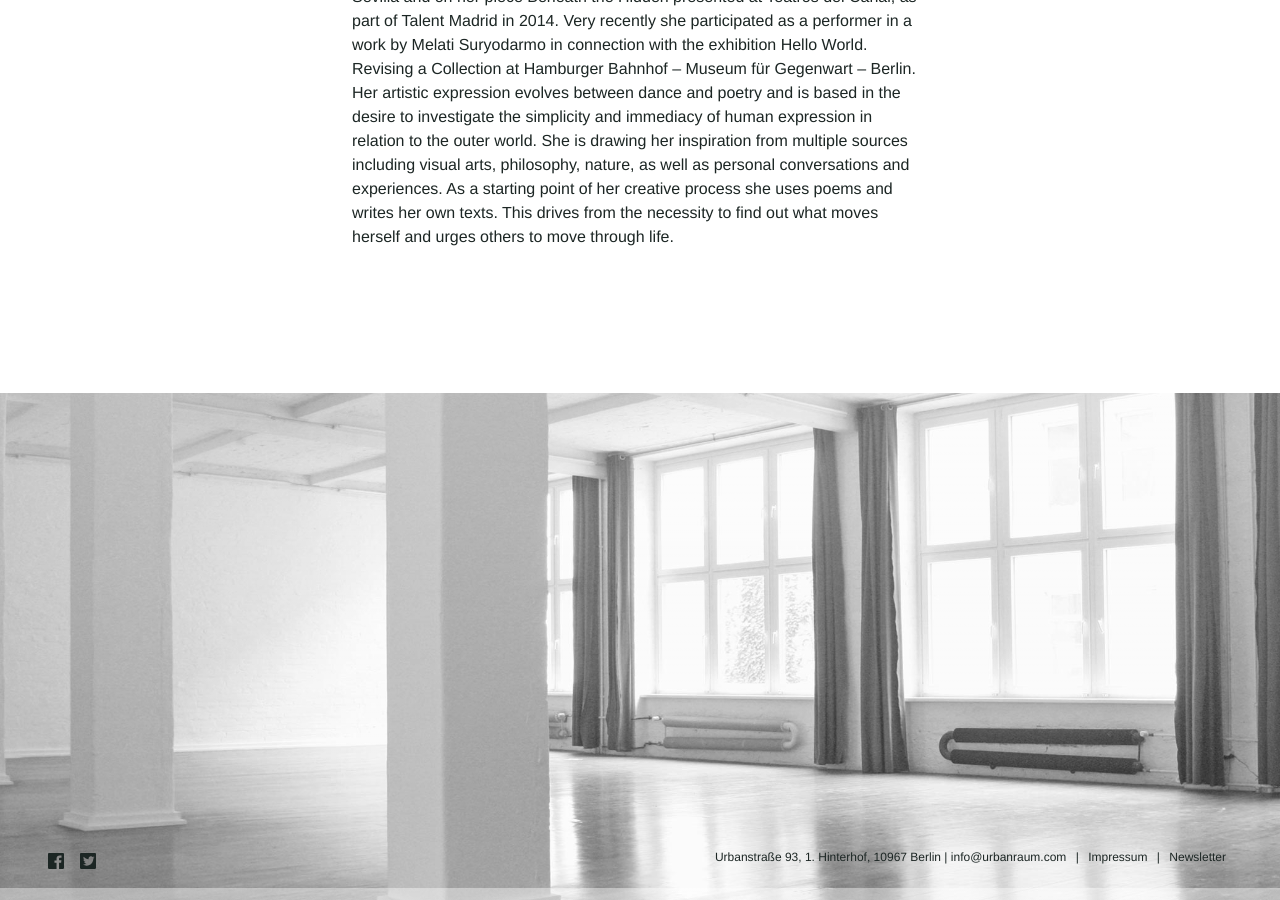
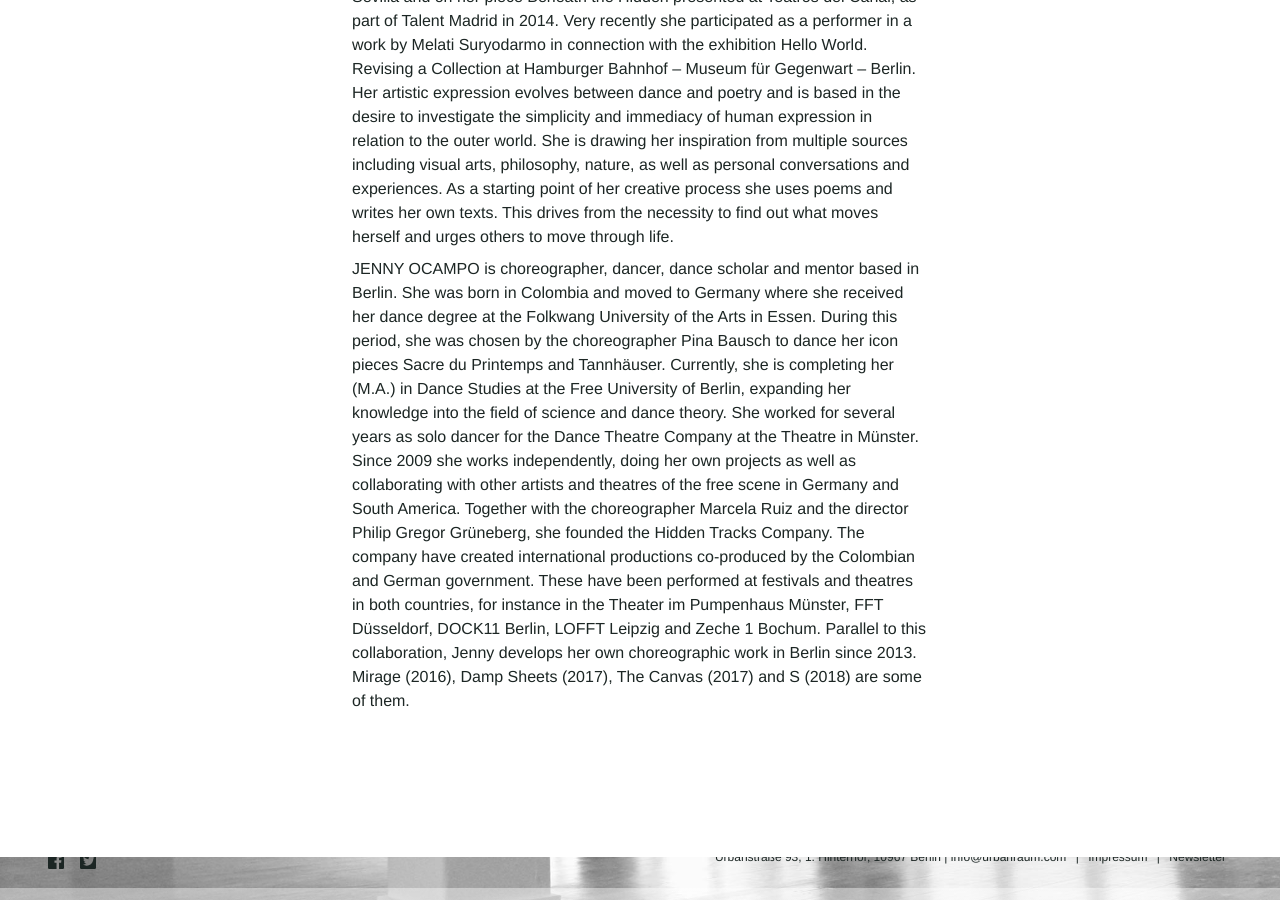
Before and after one commit to Kriesse/urbanraum, a Jekyll site: the page built from _events/2018-09-23-schwer-abschied-nehmen.md, in a window 1280 px wide and 900 px high, scrolled down 1812 px. Built offline with Jekyll 4.4.1, drawn with Linux system fonts in a browser that asks for light colours; nearby versions of some CDN libraries.

Commit message:
Update 2018-09-23-schwer-abschied-nehmen.md

```diff
--- a/_events/2018-09-23-schwer-abschied-nehmen.md
+++ b/_events/2018-09-23-schwer-abschied-nehmen.md
@@ -45,6 +45,11 @@ description_en: |
   Her artistic expression evolves between dance and poetry and is based in the desire to investigate the simplicity and immediacy of human expression in relation to the outer world.
   She is drawing her inspiration from multiple sources including visual arts, philosophy, nature, as well as personal conversations and experiences. As a starting point of her creative process she uses poems and writes her own texts. This drives from the necessity to find out what moves herself and urges others to move through life.
 
+    JENNY OCAMPO is choreographer, dancer, dance scholar and mentor based in Berlin. She was born in Colombia and moved to Germany where she received her dance degree at the Folkwang University of the Arts in Essen. During this period, she was chosen by the choreographer Pina Bausch to dance her icon pieces Sacre du Printemps and Tannhäuser. Currently, she is completing her (M.A.) in Dance Studies at the Free University of Berlin, expanding her knowledge into the field of science and dance theory. She worked for several years as solo dancer for the Dance Theatre Company at the Theatre in Münster. Since 2009 she works independently, doing her own projects as well as collaborating with other artists and theatres of the free scene in Germany and South America.
+  Together with the choreographer Marcela Ruiz and the director Philip Gregor Grüneberg, she founded the Hidden Tracks Company.
+  The company have created international productions co-produced by the Colombian and German government. These have been performed at festivals and theatres in both countries, for instance in the Theater im Pumpenhaus Münster, FFT Düsseldorf, DOCK11 Berlin, LOFFT Leipzig and Zeche 1 Bochum. Parallel to this collaboration, Jenny develops her own choreographic work in Berlin since 2013. Mirage (2016), Damp Sheets (2017), The Canvas (2017) and S (2018) are some of them.
+
+
 
 
 description_de: |
```
